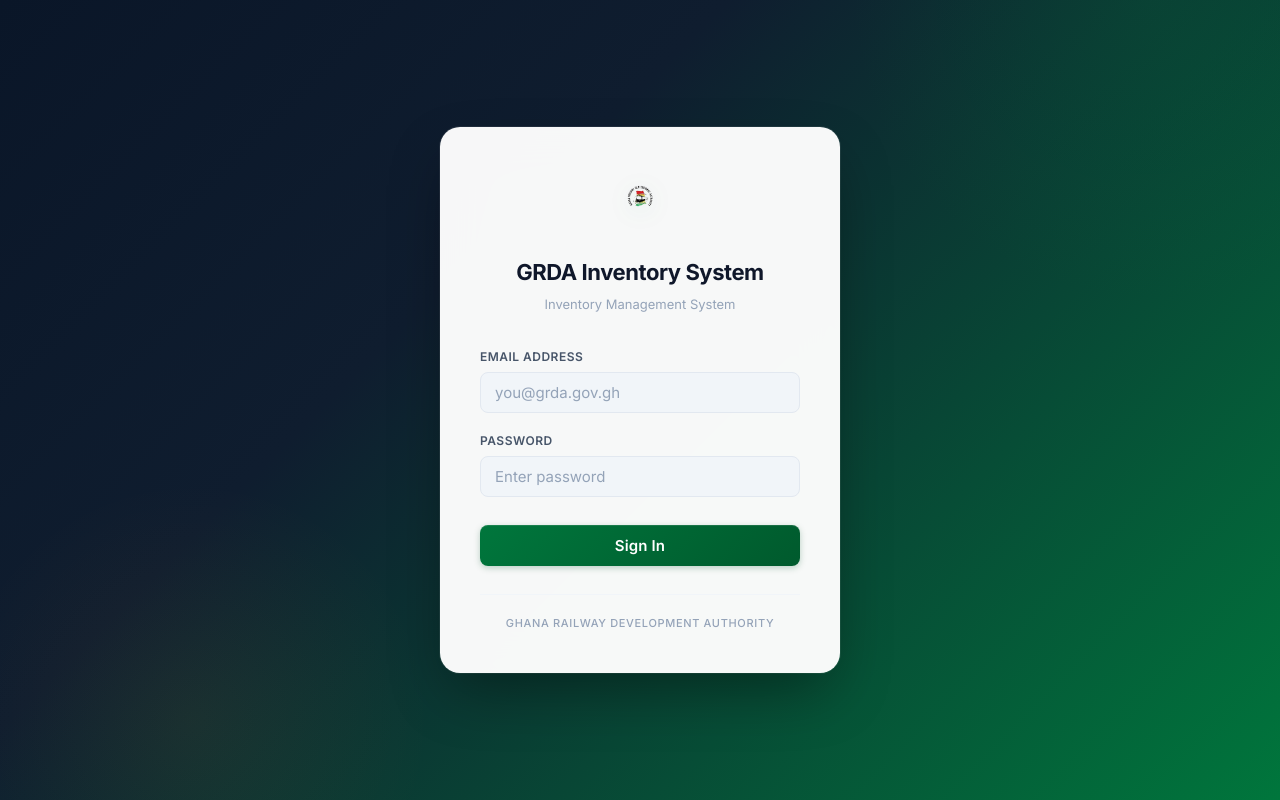
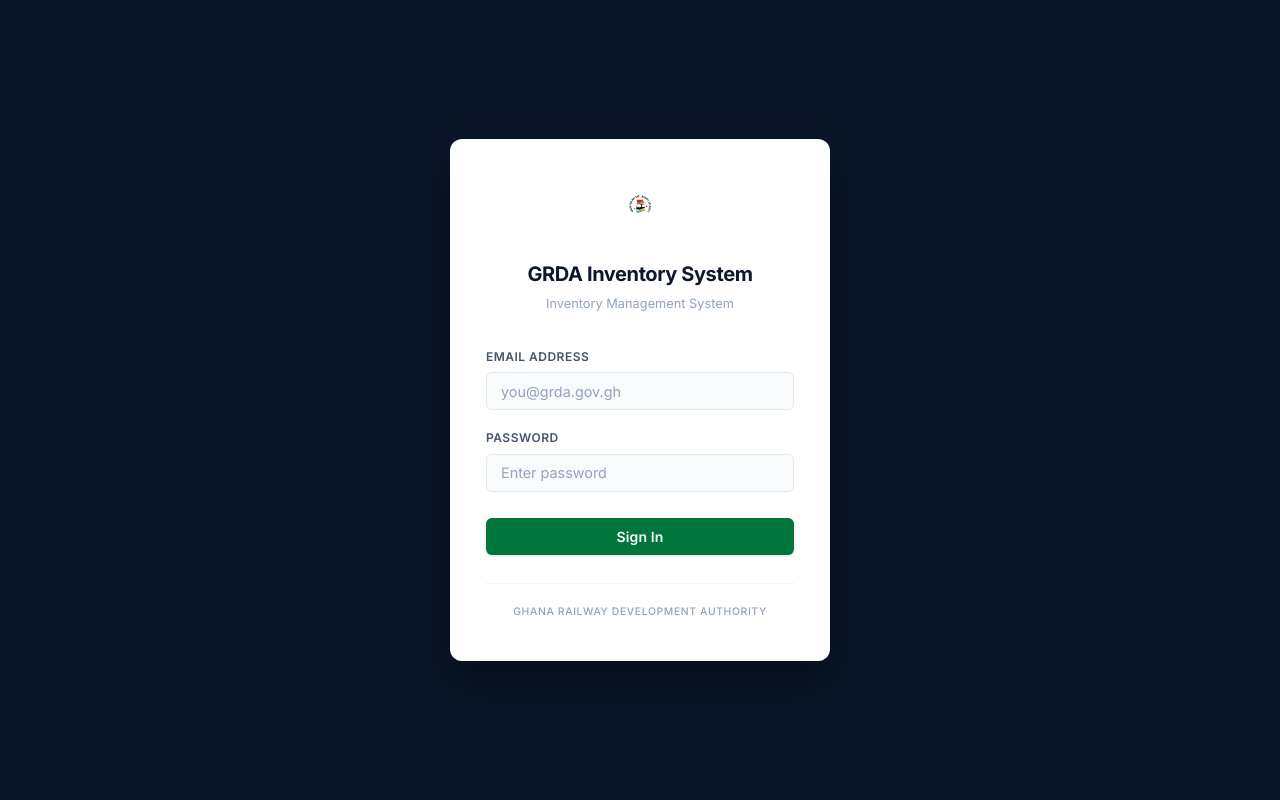
Before and after one commit to kevinboat82/grda-stores-inventory, a React (Vite) app: page /login in a window 1280 px wide. Built offline with nearby package versions, Linux system fonts and the light colour scheme; no server answers.

Commit message:
design: clean up login page — solid bg, no gradients, professional

```diff
--- a/src/pages/Login.css
+++ b/src/pages/Login.css
@@ -1,62 +1,36 @@
-/* Login.css — Premium Login Page */
+/* Login.css — Clean Professional Login */
 
 .login-page {
     min-height: 100vh;
     display: flex;
     align-items: center;
     justify-content: center;
-    background: linear-gradient(135deg, #0a1628 0%, #0f1d2f 35%, #00763C 100%);
+    background: #0a1628;
     padding: 1rem;
     position: relative;
-    overflow: hidden;
-}
-
-.login-page::before {
-    content: '';
-    position: absolute;
-    top: -40%;
-    right: -20%;
-    width: 60%;
-    height: 80%;
-    background: radial-gradient(circle, rgba(0, 118, 60, 0.15) 0%, transparent 60%);
-    pointer-events: none;
-}
-
-.login-page::after {
-    content: '';
-    position: absolute;
-    bottom: -20%;
-    left: -10%;
-    width: 50%;
-    height: 60%;
-    background: radial-gradient(circle, rgba(245, 166, 35, 0.06) 0%, transparent 60%);
-    pointer-events: none;
 }
 
 .login-card {
-    background: rgba(255, 255, 255, 0.97);
-    border-radius: 1.25rem;
-    padding: 2.5rem;
+    background: #ffffff;
+    border-radius: 0.75rem;
+    padding: 2.5rem 2.25rem;
     width: 100%;
-    max-width: 400px;
-    box-shadow:
-        0 25px 60px -12px rgba(0, 0, 0, 0.4),
-        0 0 0 1px rgba(255, 255, 255, 0.08);
-    animation: cardSlideUp 0.5s cubic-bezier(0.16, 1, 0.3, 1);
+    max-width: 380px;
+    box-shadow: 0 20px 50px rgba(0, 0, 0, 0.4);
+    animation: cardFadeIn 0.4s ease;
     position: relative;
     z-index: 1;
-    backdrop-filter: blur(20px);
 }
 
-@keyframes cardSlideUp {
+@keyframes cardFadeIn {
     from {
         opacity: 0;
-        transform: translateY(24px) scale(0.97);
+        transform: translateY(12px);
     }
 
     to {
         opacity: 1;
-        transform: translateY(0) scale(1);
+        transform: translateY(0);
     }
 }
 
@@ -66,15 +40,14 @@
 }
 
 .login-logo {
-    width: 64px;
-    height: 64px;
+    width: 56px;
+    height: 56px;
     object-fit: contain;
     margin-bottom: 1rem;
-    filter: drop-shadow(0 4px 12px rgba(0, 118, 60, 0.15));
 }
 
 .login-title {
-    font-size: 1.375rem;
+    font-size: 1.25rem;
     font-weight: 700;
     color: var(--text-primary);
     margin-bottom: 0.25rem;
@@ -82,20 +55,20 @@
 }
 
 .login-subtitle {
-    font-size: 0.8125rem;
+    font-size: 0.8rem;
     color: var(--text-muted);
     font-weight: 400;
 }
 
 .login-error {
-    background: linear-gradient(135deg, #fef2f2, #fee2e2);
+    background: #fef2f2;
     color: #b91c1c;
-    padding: 0.625rem 0.875rem;
-    border-radius: 0.5rem;
-    font-size: 0.8125rem;
+    padding: 0.6rem 0.875rem;
+    border-radius: 0.375rem;
+    font-size: 0.8rem;
     margin-bottom: 1.25rem;
     border-left: 3px solid #dc2626;
-    animation: shake 0.4s ease-in-out;
+    animation: shake 0.35s ease-in-out;
     font-weight: 500;
 }
 
@@ -107,11 +80,11 @@
     }
 
     25% {
-        transform: translateX(-5px);
+        transform: translateX(-4px);
     }
 
     75% {
-        transform: translateX(5px);
+        transform: translateX(4px);
     }
 }
 
@@ -128,45 +101,45 @@
 }
 
 .login-form .form-control {
-    padding: 0.625rem 0.875rem;
-    font-size: 0.9375rem;
-    border-radius: 0.5rem;
+    padding: 0.6rem 0.875rem;
+    font-size: 0.9rem;
+    border-radius: 0.375rem;
     border: 1px solid var(--border-color);
-    background: var(--bg-main);
-    transition: all 0.2s;
+    background: #f8fafc;
+    transition: all 0.15s;
 }
 
 .login-form .form-control:focus {
     border-color: var(--primary);
     box-shadow: 0 0 0 3px rgba(0, 118, 60, 0.08);
-    background: white;
+    background: #ffffff;
 }
 
 .login-btn {
     width: 100%;
-    padding: 0.6875rem;
-    font-size: 0.9375rem;
+    padding: 0.65rem;
+    font-size: 0.875rem;
     font-weight: 600;
-    border-radius: 0.5rem;
-    margin-top: 0.625rem;
-    transition: all 0.2s;
+    border-radius: 0.375rem;
+    margin-top: 0.5rem;
+    transition: all 0.15s;
     letter-spacing: 0.01em;
-    background: linear-gradient(135deg, #00763C 0%, #005A2D 100%);
-    box-shadow: 0 2px 6px rgba(0, 86, 45, 0.25), inset 0 1px 0 rgba(255, 255, 255, 0.1);
+    background: #00763C;
+    color: white;
+    box-shadow: 0 1px 3px rgba(0, 86, 45, 0.2);
 }
 
 .login-btn:hover:not(:disabled) {
-    transform: translateY(-1px);
-    box-shadow: 0 4px 14px rgba(0, 86, 45, 0.3), inset 0 1px 0 rgba(255, 255, 255, 0.1);
-    background: linear-gradient(135deg, #008a46 0%, #00763C 100%);
+    background: #005A2D;
+    box-shadow: 0 2px 6px rgba(0, 86, 45, 0.25);
 }
 
 .login-btn:active:not(:disabled) {
-    transform: translateY(0);
+    box-shadow: 0 1px 2px rgba(0, 86, 45, 0.2);
 }
 
 .login-btn:disabled {
-    opacity: 0.65;
+    opacity: 0.6;
     cursor: not-allowed;
 }
 
@@ -174,11 +147,11 @@
     text-align: center;
     margin-top: 1.75rem;
     padding-top: 1.25rem;
-    border-top: 1px solid var(--border-subtle);
+    border-top: 1px solid #f1f5f9;
 }
 
 .login-footer p {
-    font-size: 0.6875rem;
+    font-size: 0.65rem;
     color: var(--text-muted);
     letter-spacing: 0.06em;
     text-transform: uppercase;
@@ -192,16 +165,16 @@
     .login-card {
         max-width: 100%;
         padding: 2rem 1.5rem;
-        border-radius: 1rem;
+        border-radius: 0.625rem;
     }
 
     .login-logo {
-        width: 56px;
-        height: 56px;
+        width: 48px;
+        height: 48px;
     }
 
     .login-title {
-        font-size: 1.25rem;
+        font-size: 1.15rem;
     }
 
     .login-form .form-control {
@@ -223,9 +196,9 @@
 }
 
 .loading-spinner {
-    width: 36px;
-    height: 36px;
-    border: 3px solid var(--border-color);
+    width: 32px;
+    height: 32px;
+    border: 2px solid var(--border-color);
     border-top-color: var(--primary);
     border-radius: 50%;
     animation: spin 0.8s linear infinite;
@@ -239,6 +212,6 @@
 
 .loading-screen p {
     color: var(--text-muted);
-    font-size: 0.8125rem;
+    font-size: 0.8rem;
     font-weight: 500;
 }
```
